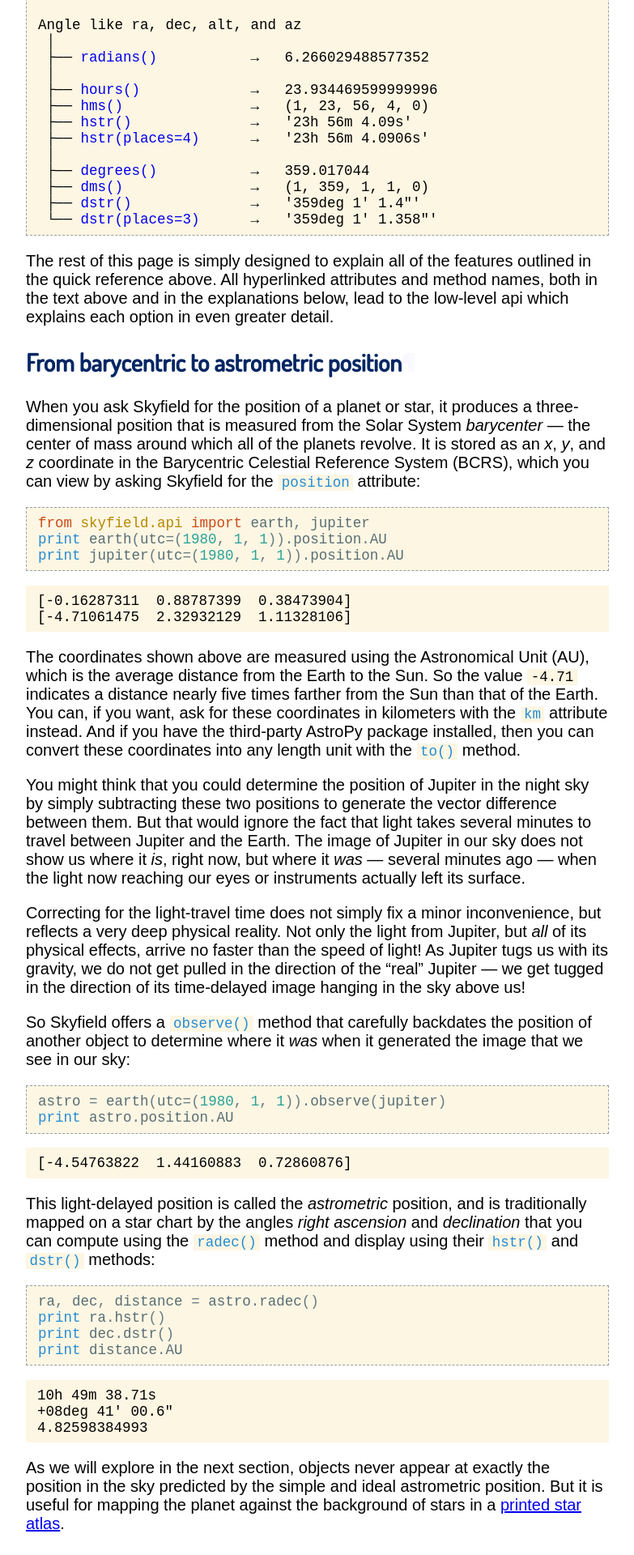
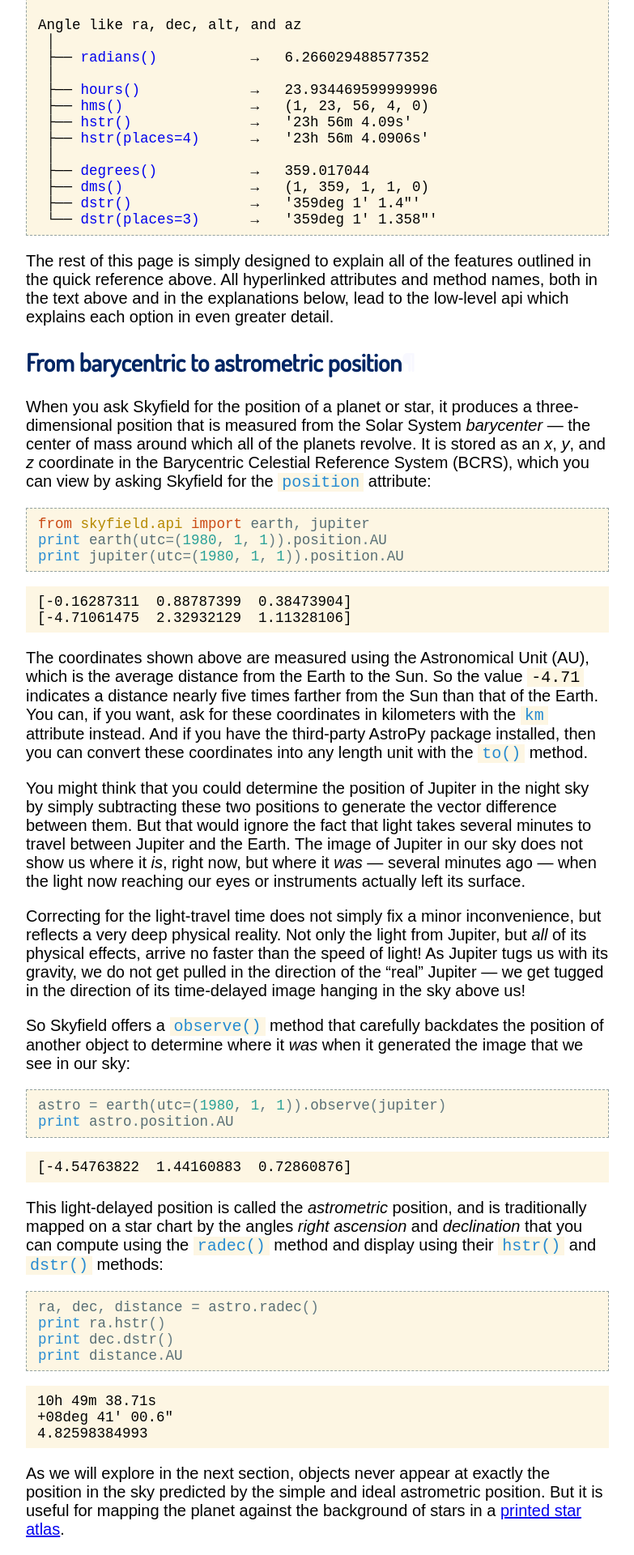
Before and after one commit to skyfielders/python-skyfield, a Sphinx documentation site: the page built from skyfield/documentation/positions.rst, in a window 1280 px wide. Shown: the part 730-2650 px from the top of the page at 81% size, without its empty margins (248-1031 px from the left). Built offline with Sphinx 7.4.7, drawn with Linux system fonts in a browser that asks for light colours.

Commit message:
Bottom margin for <dd> and bigger <code>, <tt>

```diff
--- a/skyfield/documentation/_static/style.css
+++ b/skyfield/documentation/_static/style.css
@@ -71,15 +71,18 @@
     text-style: italic;
 }
 code, pre, tt {
-    font-size: 0.875em;
     background-color: #FDF6E3;
 }
 code, tt {
     padding: 0 0.25em;
 }
+dd {
+    margin-bottom: 1em;
+}
 pre {
     border: 1px dashed #93A1A1;
     padding: 0.5em 0.8em;
+    font-size: 0.875em;
 }
 .highlight-none pre {
     border: none;
```
